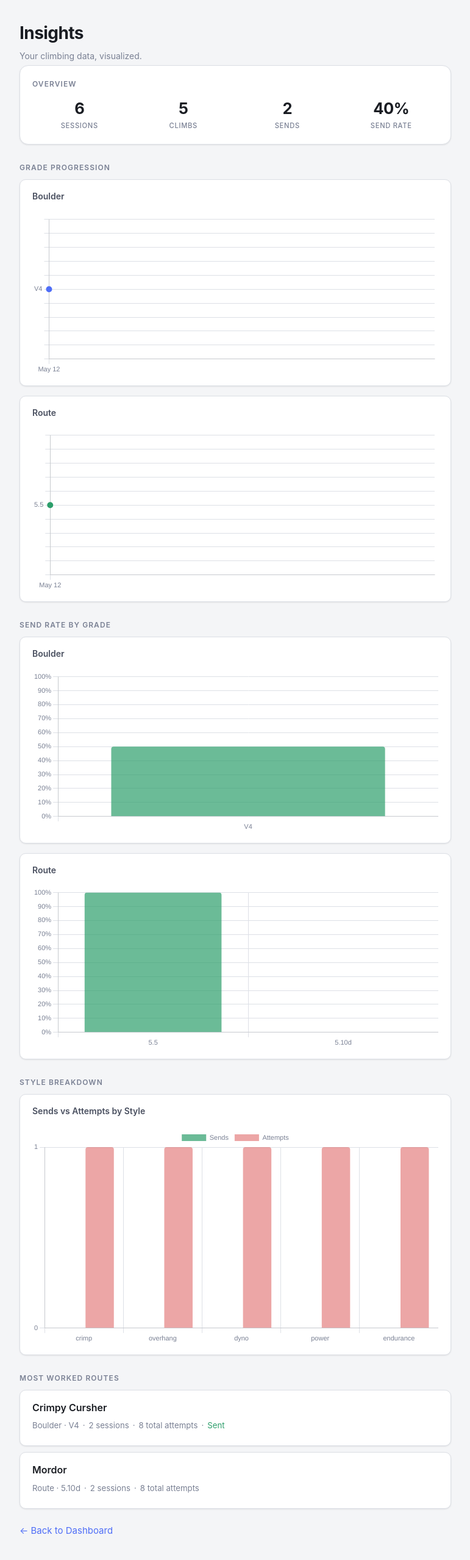
After one commit to destineertm/climbtrack, a Flask app: page /insights in a window 1280 px wide. The commit adds this page. Shown: the whole page at 61% size, without its empty margins (254-1025 px from the left). Run offline with Flask 3, Linux system fonts and the light colour scheme; some libraries are stand-ins or nearby versions.

Commit message:
Add style tags to climbs and implement insights page for data visualization

```diff
--- a/app.py
+++ b/app.py
@@ -85,6 +85,12 @@ RESULT_LABELS = {
     'onsight':  '👁️ Onsight',
 }
 
+STYLE_TAGS = [
+    'crimp', 'slab', 'overhang', 'pinch', 'dyno',
+    'compression', 'crack', 'mantle', 'jump',
+    'coordination', 'power', 'endurance',
+]
+
 # Anything that isn't an "attempt" counts as a successful send
 SEND_RESULTS = {'send', 'flash', 'onsight'}
 
@@ -165,6 +171,13 @@ class Climb(db.Model):
     attempts = db.Column(db.Integer)
     result = db.Column(db.String(20), default='attempt')
     notes = db.Column(db.String(500))
+    style_tags = db.Column(db.String(300))  # comma-separated e.g. "crimp,overhang"
+
+    def get_style_tags(self):
+        """Return style_tags as a list."""
+        if not self.style_tags:
+            return []
+        return [t.strip() for t in self.style_tags.split(',') if t.strip()]
 
 
 def find_or_create_gym(name, is_outdoor=False):
@@ -476,6 +489,8 @@ def add_climb(session_id):
             result = "attempt"
         is_project = bool(request.form.get("is_project"))
         notes = request.form.get("notes", "").strip() or None
+        selected_tags = request.form.getlist("style_tags")
+        style_tags = ','.join(t for t in selected_tags if t in STYLE_TAGS) or None
 
         # Link to an existing route (if user clicked a suggestion) or find-or-create
         route_id_raw = request.form.get("route_id")
@@ -501,6 +516,7 @@ def add_climb(session_id):
             attempts=attempts,
             result=result,
             notes=notes,
+            style_tags=style_tags,
         )
         db.session.add(new_climb)
         db.session.commit()
@@ -513,6 +529,7 @@ def add_climb(session_id):
         result_labels=RESULT_LABELS,
         boulder_grades=get_grade_list('boulder', session.session_type),
         route_grades=get_grade_list('route', session.session_type),
+        style_tags=STYLE_TAGS,
     )
 
 
@@ -533,6 +550,8 @@ def edit_climb(climb_id):
             result = "attempt"
         climb.result = result
         climb.notes = request.form.get("notes", "").strip() or None
+        selected_tags = request.form.getlist("style_tags")
+        climb.style_tags = ','.join(t for t in selected_tags if t in STYLE_TAGS) or None
 
         db.session.commit()
         return redirect(f"/session/{climb.session_id}")
@@ -544,6 +563,7 @@ def edit_climb(climb_id):
         result_labels=RESULT_LABELS,
         boulder_grades=get_grade_list('boulder', climb.session.session_type),
         route_grades=get_grade_list('route', climb.session.session_type),
+        style_tags=STYLE_TAGS,
     )
 
 
@@ -556,5 +576,105 @@ def delete_climb(climb_id):
     return redirect(f"/session/{session_id}")
 
 
+@app.route("/insights")
+def insights():
+    all_climbs = Climb.query.join(Session).order_by(Session.date).all()
+    all_sessions = Session.query.order_by(Session.date).all()
+
+    # --- Grade progression ---
+    # For each session, find the hardest grade sent (boulder + route separately)
+    boulder_progression = []
+    route_progression = []
+    for s in all_sessions:
+        session_climbs = [c for c in s.climbs if c.result in SEND_RESULTS]
+        b = max(
+            (c.grade for c in session_climbs if c.discipline == 'boulder' and c.grade),
+            key=lambda g: GRADE_RANK.get(('boulder', g), -1),
+            default=None
+        )
+        r = max(
+            (c.grade for c in session_climbs if c.discipline == 'route' and c.grade),
+            key=lambda g: GRADE_RANK.get(('route', g), -1),
+            default=None
+        )
+        if b:
+            boulder_progression.append({
+                'date': s.date.strftime('%b %d'),
+                'grade': b,
+                'rank': GRADE_RANK.get(('boulder', b), 0),
+            })
+        if r:
+            route_progression.append({
+                'date': s.date.strftime('%b %d'),
+                'grade': r,
+                'rank': GRADE_RANK.get(('route', r), 0),
+            })
+
+    # --- Style breakdown ---
+    # Count sends vs attempts per tag
+    tag_stats = {tag: {'sends': 0, 'attempts': 0} for tag in STYLE_TAGS}
+    for c in all_climbs:
+        for tag in c.get_style_tags():
+            if tag in tag_stats:
+                if c.result in SEND_RESULTS:
+                    tag_stats[tag]['sends'] += 1
+                else:
+                    tag_stats[tag]['attempts'] += 1
+
+    # Only include tags that have been used
+    tag_stats = {k: v for k, v in tag_stats.items() if v['sends'] + v['attempts'] > 0}
+
+    # --- Send rate by grade (boulder) ---
+    grade_send_rate = {}
+    for c in all_climbs:
+        if not c.grade or not c.discipline:
+            continue
+        key = (c.discipline, c.grade)
+        if key not in grade_send_rate:
+            grade_send_rate[key] = {'sends': 0, 'total': 0}
+        grade_send_rate[key]['total'] += 1
+        if c.result in SEND_RESULTS:
+            grade_send_rate[key]['sends'] += 1
+
+    boulder_send_rates = sorted(
+        [{'grade': g, 'rate': round(v['sends'] / v['total'] * 100), 'total': v['total']}
+         for (d, g), v in grade_send_rate.items() if d == 'boulder'],
+        key=lambda x: GRADE_RANK.get(('boulder', x['grade']), -1)
+    )
+    route_send_rates = sorted(
+        [{'grade': g, 'rate': round(v['sends'] / v['total'] * 100), 'total': v['total']}
+         for (d, g), v in grade_send_rate.items() if d == 'route'],
+        key=lambda x: GRADE_RANK.get(('route', x['grade']), -1)
+    )
+
+    # --- Most worked routes ---
+    top_projects = sorted(
+        [r for r in Route.query.all() if len(r.climbs) > 1],
+        key=lambda r: sum(c.attempts for c in r.climbs),
+        reverse=True
+    )[:5]
+
+    # --- Quick summary numbers ---
+    total_climbs = len(all_climbs)
+    total_sends = sum(1 for c in all_climbs if c.result in SEND_RESULTS)
+    total_sessions = len(all_sessions)
+    send_rate = round(total_sends / total_climbs * 100) if total_climbs else 0
+
+    return render_template(
+        "insights.html",
+        boulder_progression=boulder_progression,
+        route_progression=route_progression,
+        tag_stats=tag_stats,
+        boulder_send_rates=boulder_send_rates,
+        route_send_rates=route_send_rates,
+        top_projects=top_projects,
+        total_climbs=total_climbs,
+        total_sends=total_sends,
+        total_sessions=total_sessions,
+        send_rate=send_rate,
+        style_tags=STYLE_TAGS,
+    )
+
+
 if __name__ == "__main__":
-    app.run(debug=True)
+    app.run(debug=True, extra_files=[], exclude_patterns=["static/uploads/*"])
--- a/static/style.css
+++ b/static/style.css
@@ -444,7 +444,71 @@ button[type="submit"]:hover {
     border-left: 3px solid var(--border-strong);
 }
 
-/* ---- Cover image ---- */
+.chart-card {
+    margin-bottom: 16px;
+}
+
+.chart-card h3 {
+    margin-bottom: 16px;
+    color: var(--text-secondary);
+    font-size: 0.875rem;
+}
+
+/* ---- Style tags ---- */
+
+.tag-grid {
+    display: flex;
+    flex-wrap: wrap;
+    gap: 8px;
+    margin-top: 6px;
+}
+
+.tag-option {
+    display: inline-flex;
+    align-items: center;
+    gap: 5px;
+    background: var(--surface-2);
+    border: 1px solid var(--border);
+    border-radius: 20px;
+    padding: 5px 12px;
+    font-size: 0.8rem;
+    font-weight: 500;
+    color: var(--text-secondary);
+    cursor: pointer;
+    transition: all 0.15s;
+    user-select: none;
+}
+
+.tag-option:hover {
+    border-color: var(--accent);
+    color: var(--accent);
+    background: var(--accent-light);
+}
+
+.tag-option input[type="checkbox"] {
+    width: 13px;
+    height: 13px;
+    margin: 0;
+    padding: 0;
+    accent-color: var(--accent);
+}
+
+.tag-list {
+    display: flex;
+    flex-wrap: wrap;
+    gap: 6px;
+    margin: 8px 0;
+}
+
+.tag {
+    background: var(--accent-light);
+    color: var(--accent);
+    border: 1px solid #c7d4fc;
+    border-radius: 20px;
+    padding: 3px 10px;
+    font-size: 0.75rem;
+    font-weight: 500;
+}
 
 .cover-image {
     width: 100%;
--- a/templates/index.html
+++ b/templates/index.html
@@ -40,6 +40,7 @@
         <a href="/session/new" class="btn">+ Start New Session</a>
         <a href="/projects" class="btn btn-secondary">⭐ Projects</a>
         <a href="/gyms" class="btn btn-secondary">🏢 Gyms</a>
+        <a href="/insights" class="btn btn-secondary">📈 Insights</a>
     </div>
 
     <hr>
--- /dev/null
+++ b/templates/insights.html
@@ -0,0 +1,321 @@
+<!DOCTYPE html>
+<html>
+<head>
+    <title>ClimbTrack – Insights</title>
+    <link rel="stylesheet" href="{{ url_for('static', filename='style.css') }}">
+    <script src="https://cdnjs.cloudflare.com/ajax/libs/Chart.js/4.4.1/chart.umd.min.js"></script>
+</head>
+<body>
+
+    <h1>Insights</h1>
+    <p class="muted">Your climbing data, visualized.</p>
+
+    <!-- Summary stats -->
+    <div class="stats-card">
+        <h3>Overview</h3>
+        <div class="stats-grid">
+            <div class="stat">
+                <div class="stat-value">{{ total_sessions }}</div>
+                <div class="stat-label">Sessions</div>
+            </div>
+            <div class="stat">
+                <div class="stat-value">{{ total_climbs }}</div>
+                <div class="stat-label">Climbs</div>
+            </div>
+            <div class="stat">
+                <div class="stat-value">{{ total_sends }}</div>
+                <div class="stat-label">Sends</div>
+            </div>
+            <div class="stat">
+                <div class="stat-value">{{ send_rate }}%</div>
+                <div class="stat-label">Send Rate</div>
+            </div>
+        </div>
+    </div>
+
+    <!-- Grade Progression -->
+    {% if boulder_progression or route_progression %}
+    <p class="section-heading">Grade Progression</p>
+
+    {% if boulder_progression %}
+    <div class="card chart-card">
+        <h3>Boulder</h3>
+        <canvas id="boulder-progression-chart" height="120"></canvas>
+    </div>
+    {% endif %}
+
+    {% if route_progression %}
+    <div class="card chart-card">
+        <h3>Route</h3>
+        <canvas id="route-progression-chart" height="120"></canvas>
+    </div>
+    {% endif %}
+    {% else %}
+    <div class="empty-state">
+        <div class="empty-state-icon">📈</div>
+        <p>Log some sends to see grade progression.</p>
+    </div>
+    {% endif %}
+
+    <!-- Send Rate by Grade -->
+    {% if boulder_send_rates or route_send_rates %}
+    <p class="section-heading">Send Rate by Grade</p>
+
+    {% if boulder_send_rates %}
+    <div class="card chart-card">
+        <h3>Boulder</h3>
+        <canvas id="boulder-sendrate-chart" height="120"></canvas>
+    </div>
+    {% endif %}
+
+    {% if route_send_rates %}
+    <div class="card chart-card">
+        <h3>Route</h3>
+        <canvas id="route-sendrate-chart" height="120"></canvas>
+    </div>
+    {% endif %}
+    {% endif %}
+
+    <!-- Style Breakdown -->
+    {% if tag_stats %}
+    <p class="section-heading">Style Breakdown</p>
+    <div class="card chart-card">
+        <h3>Sends vs Attempts by Style</h3>
+        <canvas id="style-chart" height="160"></canvas>
+    </div>
+    {% else %}
+    <div class="empty-state">
+        <div class="empty-state-icon">🏷️</div>
+        <p>Add style tags to your climbs to see a breakdown here.</p>
+    </div>
+    {% endif %}
+
+    <!-- Most Worked Routes -->
+    {% if top_projects %}
+    <p class="section-heading">Most Worked Routes</p>
+    {% for route in top_projects %}
+    <div class="card">
+        <h3><a href="/route/{{ route.id }}">{{ route.name }}</a></h3>
+        <div class="mini-stats">
+            <span>{% if route.discipline == 'route' %}Route{% else %}Boulder{% endif %} · {{ route.grade }}</span>
+            <span>·</span>
+            <span>{{ route.climbs | length }} session{% if route.climbs | length != 1 %}s{% endif %}</span>
+            <span>·</span>
+            <span>{{ route.climbs | sum(attribute='attempts') }} total attempts</span>
+            {% if route.climbs | selectattr('result', 'in', ['send','flash','onsight']) | list %}
+            <span>·</span>
+            <span style="color: var(--success)">Sent</span>
+            {% endif %}
+        </div>
+    </div>
+    {% endfor %}
+    {% endif %}
+
+    <p style="margin-top: 24px;"><a href="/">← Back to Dashboard</a></p>
+
+    <script>
+        const accent = '#4f6ef7';
+        const success = '#2d9e6b';
+        const danger = '#d94f4f';
+        const muted = '#7a8194';
+        const border = '#dde0e6';
+
+        const chartDefaults = {
+            plugins: { legend: { display: false } },
+            scales: {
+                x: { grid: { color: border }, ticks: { color: muted, font: { size: 11 } } },
+                y: { grid: { color: border }, ticks: { color: muted, font: { size: 11 } } }
+            }
+        };
+
+        // Boulder progression
+        {% if boulder_progression %}
+        new Chart(document.getElementById('boulder-progression-chart'), {
+            type: 'line',
+            data: {
+                labels: {{ boulder_progression | map(attribute='date') | list | tojson }},
+                datasets: [{
+                    data: {{ boulder_progression | map(attribute='rank') | list | tojson }},
+                    borderColor: accent,
+                    backgroundColor: 'rgba(79,110,247,0.08)',
+                    borderWidth: 2,
+                    pointBackgroundColor: accent,
+                    pointRadius: 4,
+                    fill: true,
+                    tension: 0.3,
+                }]
+            },
+            options: {
+                ...chartDefaults,
+                plugins: {
+                    legend: { display: false },
+                    tooltip: {
+                        callbacks: {
+                            label: (ctx) => {{ boulder_progression | map(attribute='grade') | list | tojson }}[ctx.dataIndex]
+                        }
+                    }
+                },
+                scales: {
+                    ...chartDefaults.scales,
+                    y: {
+                        ...chartDefaults.scales.y,
+                        ticks: {
+                            color: muted,
+                            font: { size: 11 },
+                            callback: (val) => {
+                                const grades = {{ boulder_progression | map(attribute='grade') | list | tojson }};
+                                const ranks = {{ boulder_progression | map(attribute='rank') | list | tojson }};
+                                const idx = ranks.indexOf(val);
+                                return idx >= 0 ? grades[idx] : '';
+                            }
+                        }
+                    }
+                }
+            }
+        });
+        {% endif %}
+
+        // Route progression
+        {% if route_progression %}
+        new Chart(document.getElementById('route-progression-chart'), {
+            type: 'line',
+            data: {
+                labels: {{ route_progression | map(attribute='date') | list | tojson }},
+                datasets: [{
+                    data: {{ route_progression | map(attribute='rank') | list | tojson }},
+                    borderColor: success,
+                    backgroundColor: 'rgba(45,158,107,0.08)',
+                    borderWidth: 2,
+                    pointBackgroundColor: success,
+                    pointRadius: 4,
+                    fill: true,
+                    tension: 0.3,
+                }]
+            },
+            options: {
+                ...chartDefaults,
+                plugins: {
+                    legend: { display: false },
+                    tooltip: {
+                        callbacks: {
+                            label: (ctx) => {{ route_progression | map(attribute='grade') | list | tojson }}[ctx.dataIndex]
+                        }
+                    }
+                },
+                scales: {
+                    ...chartDefaults.scales,
+                    y: {
+                        ...chartDefaults.scales.y,
+                        ticks: {
+                            color: muted,
+                            font: { size: 11 },
+                            callback: (val) => {
+                                const grades = {{ route_progression | map(attribute='grade') | list | tojson }};
+                                const ranks = {{ route_progression | map(attribute='rank') | list | tojson }};
+                                const idx = ranks.indexOf(val);
+                                return idx >= 0 ? grades[idx] : '';
+                            }
+                        }
+                    }
+                }
+            }
+        });
+        {% endif %}
+
+        // Boulder send rate by grade
+        {% if boulder_send_rates %}
+        new Chart(document.getElementById('boulder-sendrate-chart'), {
+            type: 'bar',
+            data: {
+                labels: {{ boulder_send_rates | map(attribute='grade') | list | tojson }},
+                datasets: [{
+                    data: {{ boulder_send_rates | map(attribute='rate') | list | tojson }},
+                    backgroundColor: (ctx) => ctx.raw >= 50 ? 'rgba(45,158,107,0.7)' : 'rgba(217,79,79,0.7)',
+                    borderRadius: 4,
+                }]
+            },
+            options: {
+                ...chartDefaults,
+                scales: {
+                    ...chartDefaults.scales,
+                    y: {
+                        ...chartDefaults.scales.y,
+                        min: 0, max: 100,
+                        ticks: { color: muted, font: { size: 11 }, callback: (v) => v + '%' }
+                    }
+                }
+            }
+        });
+        {% endif %}
+
+        // Route send rate by grade
+        {% if route_send_rates %}
+        new Chart(document.getElementById('route-sendrate-chart'), {
+            type: 'bar',
+            data: {
+                labels: {{ route_send_rates | map(attribute='grade') | list | tojson }},
+                datasets: [{
+                    data: {{ route_send_rates | map(attribute='rate') | list | tojson }},
+                    backgroundColor: (ctx) => ctx.raw >= 50 ? 'rgba(45,158,107,0.7)' : 'rgba(217,79,79,0.7)',
+                    borderRadius: 4,
+                }]
+            },
+            options: {
+                ...chartDefaults,
+                scales: {
+                    ...chartDefaults.scales,
+                    y: {
+                        ...chartDefaults.scales.y,
+                        min: 0, max: 100,
+                        ticks: { color: muted, font: { size: 11 }, callback: (v) => v + '%' }
+                    }
+                }
+            }
+        });
+        {% endif %}
+
+        // Style breakdown
+        {% if tag_stats %}
+        const tags = {{ tag_stats.keys() | list | tojson }};
+        const sends = {{ tag_stats.values() | map(attribute='sends') | list | tojson }};
+        const attempts = {{ tag_stats.values() | map(attribute='attempts') | list | tojson }};
+
+        new Chart(document.getElementById('style-chart'), {
+            type: 'bar',
+            data: {
+                labels: tags,
+                datasets: [
+                    {
+                        label: 'Sends',
+                        data: sends,
+                        backgroundColor: 'rgba(45,158,107,0.7)',
+                        borderRadius: 4,
+                    },
+                    {
+                        label: 'Attempts',
+                        data: attempts,
+                        backgroundColor: 'rgba(217,79,79,0.5)',
+                        borderRadius: 4,
+                    }
+                ]
+            },
+            options: {
+                ...chartDefaults,
+                plugins: {
+                    legend: {
+                        display: true,
+                        labels: { color: muted, font: { size: 11 } }
+                    }
+                },
+                scales: {
+                    ...chartDefaults.scales,
+                    x: { ...chartDefaults.scales.x, stacked: false },
+                    y: { ...chartDefaults.scales.y, stacked: false, ticks: { color: muted, font: { size: 11 }, stepSize: 1 } }
+                }
+            }
+        });
+        {% endif %}
+    </script>
+
+</body>
+</html>
```
Also changed, not shown: migrations/versions/32649fc82f87_add_style_tags_to_climb.py (added, +32 -0 lines), templates/add_climb.html (+12 -0 lines), templates/edit_climb.html (+13 -0 lines), templates/session.html (+7 -0 lines), instance/climbs.db.
